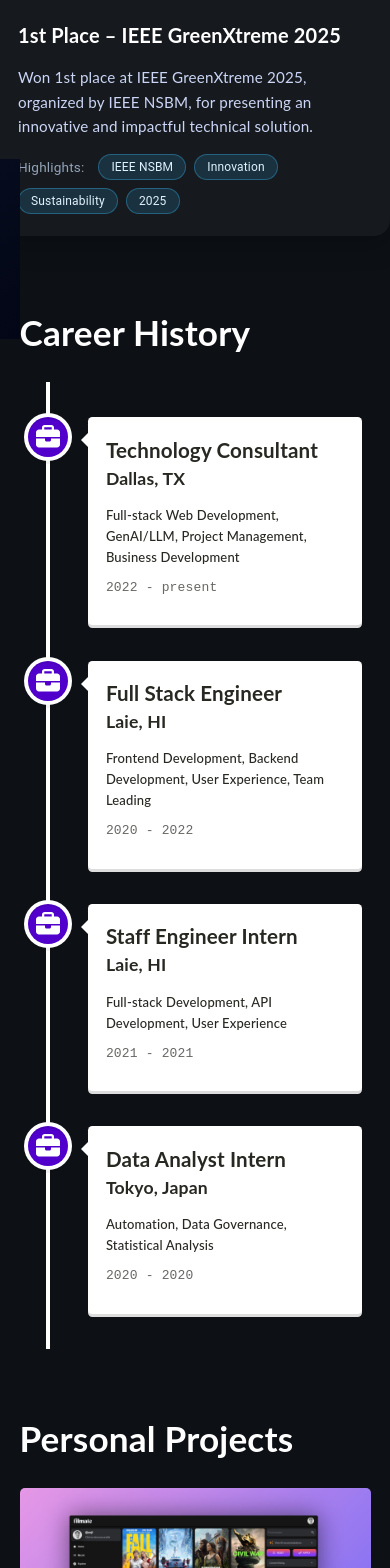
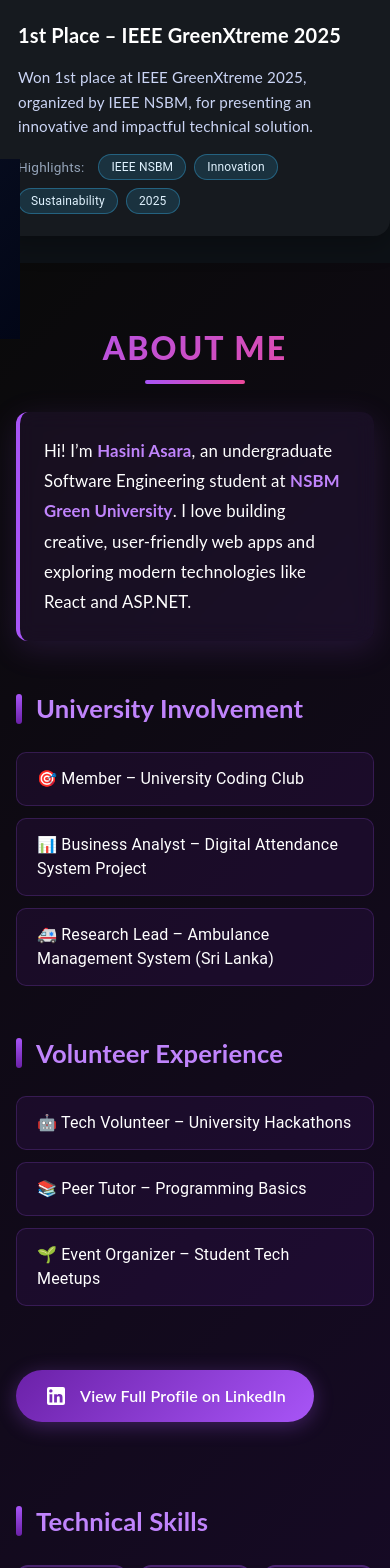
Before and after one commit to mhasara/Portfolio, a React (Create React App) app: page / in a window 390 px wide. Shown: the part 2276-3844 px from the top of the page. Built offline with nearby package versions, Linux system fonts and the light colour scheme.

Commit message:
add About component and update Navigation; remove Timeline reference

```diff
--- a/src/App.tsx
+++ b/src/App.tsx
@@ -1,12 +1,13 @@
 import React, {useState, useEffect} from "react";
 import {
   Main,
-  Timeline,
+
   Project,
   Contact,
   Navigation,
   Footer,
   Achievements,
+  About,
 } from "./components";
 import FadeIn from './components/FadeIn';
 import './index.scss';
@@ -32,7 +33,7 @@
         <FadeIn transitionDuration={700}>
             <Main/>
             <Achievements/>
-            <Timeline/>
+            <About/>
             <Project/>
             <Contact/>
         </FadeIn>
--- /dev/null
+++ b/src/assets/styles/about.scss
@@ -0,0 +1,319 @@
+.about-container {
+  max-width: 1200px;
+  margin: 0 auto;
+  padding: 80px 24px;
+  background: linear-gradient(135deg, #0a0a0a 0%, #1a0a2e 100%);
+  color: #ffffff;
+  min-height: 100vh;
+
+  h1 {
+    font-size: 3.5rem;
+    font-weight: 800;
+    text-align: center;
+    margin-bottom: 40px;
+    background: linear-gradient(135deg, #a855f7 0%, #ec4899 100%);
+    -webkit-background-clip: text;
+    -webkit-text-fill-color: transparent;
+    background-clip: text;
+    text-transform: uppercase;
+    letter-spacing: 2px;
+    position: relative;
+
+    &::after {
+      content: '';
+      position: absolute;
+      bottom: -12px;
+      left: 50%;
+      transform: translateX(-50%);
+      width: 100px;
+      height: 4px;
+      background: linear-gradient(90deg, #a855f7, #ec4899);
+      border-radius: 2px;
+    }
+  }
+
+  h2 {
+    font-size: 2rem;
+    font-weight: 700;
+    margin: 48px 0 24px;
+    color: #c084fc;
+    position: relative;
+    padding-left: 20px;
+
+    &::before {
+      content: '';
+      position: absolute;
+      left: 0;
+      top: 50%;
+      transform: translateY(-50%);
+      width: 6px;
+      height: 30px;
+      background: linear-gradient(180deg, #a855f7, #6b21a8);
+      border-radius: 3px;
+    }
+  }
+
+  .about-intro {
+    font-size: 1.2rem;
+    line-height: 1.8;
+    margin-bottom: 40px;
+    padding: 32px;
+    background: rgba(168, 85, 247, 0.08);
+    border-left: 4px solid #a855f7;
+    border-radius: 12px;
+    backdrop-filter: blur(10px);
+    box-shadow: 0 8px 32px rgba(168, 85, 247, 0.15);
+
+    strong {
+      color: #c084fc;
+      font-weight: 700;
+    }
+  }
+
+  .about-list {
+    list-style: none;
+    padding: 0;
+    margin: 0 0 32px;
+
+    li {
+      font-size: 1.1rem;
+      padding: 16px 24px;
+      margin: 12px 0;
+      background: rgba(107, 33, 168, 0.12);
+      border-radius: 10px;
+      border: 1px solid rgba(168, 85, 247, 0.2);
+      transition: all 0.3s ease;
+      position: relative;
+      overflow: hidden;
+
+      &::before {
+        content: '';
+        position: absolute;
+        left: 0;
+        top: 0;
+        height: 100%;
+        width: 0;
+        background: linear-gradient(90deg, rgba(168, 85, 247, 0.2), transparent);
+        transition: width 0.3s ease;
+      }
+
+      &:hover {
+        background: rgba(107, 33, 168, 0.2);
+        border-color: #a855f7;
+        transform: translateX(8px);
+        box-shadow: 0 4px 16px rgba(168, 85, 247, 0.25);
+
+        &::before {
+          width: 100%;
+        }
+      }
+    }
+  }
+
+  .linkedin-btn {
+    display: inline-flex;
+    align-items: center;
+    gap: 12px;
+    padding: 16px 32px;
+    margin: 32px 0;
+    background: linear-gradient(135deg, #6b21a8 0%, #a855f7 100%);
+    color: #ffffff;
+    text-decoration: none;
+    border-radius: 50px;
+    font-weight: 600;
+    font-size: 1.1rem;
+    transition: all 0.3s ease;
+    box-shadow: 0 4px 20px rgba(168, 85, 247, 0.3);
+    position: relative;
+    overflow: hidden;
+
+    &::before {
+      content: '';
+      position: absolute;
+      top: 0;
+      left: -100%;
+      width: 100%;
+      height: 100%;
+      background: linear-gradient(90deg, transparent, rgba(255, 255, 255, 0.2), transparent);
+      transition: left 0.5s ease;
+    }
+
+    &:hover {
+      transform: translateY(-3px);
+      box-shadow: 0 8px 30px rgba(168, 85, 247, 0.5);
+
+      &::before {
+        left: 100%;
+      }
+    }
+
+    &:active {
+      transform: translateY(-1px);
+    }
+  }
+
+  .skills-grid {
+    display: grid;
+    grid-template-columns: repeat(auto-fit, minmax(140px, 1fr));
+    gap: 16px;
+    margin-bottom: 40px;
+
+    .skill-chip {
+      padding: 14px 20px;
+      background: rgba(168, 85, 247, 0.1);
+      border: 2px solid rgba(168, 85, 247, 0.3);
+      border-radius: 12px;
+      text-align: center;
+      font-weight: 600;
+      font-size: 1rem;
+      color: #e9d5ff;
+      transition: all 0.3s ease;
+      cursor: default;
+      position: relative;
+      overflow: hidden;
+
+      &::before {
+        content: '';
+        position: absolute;
+        top: 0;
+        left: 0;
+        width: 100%;
+        height: 100%;
+        background: linear-gradient(135deg, #a855f7, #6b21a8);
+        opacity: 0;
+        transition: opacity 0.3s ease;
+        z-index: -1;
+      }
+
+      &:hover {
+        border-color: #a855f7;
+        color: #ffffff;
+        transform: translateY(-4px);
+        box-shadow: 0 8px 20px rgba(168, 85, 247, 0.4);
+
+        &::before {
+          opacity: 1;
+        }
+      }
+    }
+  }
+
+  .language-section {
+    display: flex;
+    flex-direction: column;
+    gap: 24px;
+    margin-bottom: 40px;
+
+    .language-item {
+      .language-name {
+        display: block;
+        font-size: 1.1rem;
+        font-weight: 600;
+        color: #e9d5ff;
+        margin-bottom: 10px;
+      }
+
+      .language-bar {
+        width: 100%;
+        height: 14px;
+        background: rgba(107, 33, 168, 0.2);
+        border-radius: 10px;
+        overflow: hidden;
+        position: relative;
+        box-shadow: inset 0 2px 4px rgba(0, 0, 0, 0.3);
+
+        .language-fill {
+          height: 100%;
+          background: linear-gradient(90deg, #6b21a8 0%, #a855f7 50%, #c084fc 100%);
+          border-radius: 10px;
+          transition: width 1s ease-out;
+          position: relative;
+          animation: shimmer 2s infinite;
+
+          &::after {
+            content: '';
+            position: absolute;
+            top: 0;
+            right: 0;
+            bottom: 0;
+            left: 0;
+            background: linear-gradient(90deg, transparent, rgba(255, 255, 255, 0.3), transparent);
+            animation: slide 2s infinite;
+          }
+        }
+      }
+    }
+  }
+}
+
+@keyframes shimmer {
+  0%, 100% {
+    opacity: 1;
+  }
+  50% {
+    opacity: 0.8;
+  }
+}
+
+@keyframes slide {
+  0% {
+    transform: translateX(-100%);
+  }
+  100% {
+    transform: translateX(100%);
+  }
+}
+
+// Responsive Design
+@media (max-width: 768px) {
+  .about-container {
+    padding: 60px 20px;
+
+    h1 {
+      font-size: 2.5rem;
+    }
+
+    h2 {
+      font-size: 1.6rem;
+    }
+
+    .about-intro {
+      font-size: 1.05rem;
+      padding: 24px;
+    }
+
+    .about-list li {
+      font-size: 1rem;
+      padding: 14px 20px;
+    }
+
+    .linkedin-btn {
+      font-size: 1rem;
+      padding: 14px 28px;
+    }
+
+    .skills-grid {
+      grid-template-columns: repeat(auto-fit, minmax(120px, 1fr));
+      gap: 12px;
+
+      .skill-chip {
+        padding: 12px 16px;
+        font-size: 0.95rem;
+      }
+    }
+  }
+}
+
+@media (max-width: 480px) {
+  .about-container {
+    padding: 40px 16px;
+
+    h1 {
+      font-size: 2rem;
+    }
+
+    .skills-grid {
+      grid-template-columns: repeat(auto-fit, minmax(100px, 1fr));
+    }
+  }
+}
--- a/src/components/Navigation.tsx
+++ b/src/components/Navigation.tsx
@@ -20,7 +20,7 @@
 const drawerWidth = 240;
 const navItems = [
   ['Achievements', 'achievements'],
-  ['History', 'history'],
+  ['About', 'about'],
   ['Projects', 'projects'],
   ['Contact', 'contact']
 ];
--- /dev/null
+++ b/src/components/about.tsx
@@ -0,0 +1,83 @@
+import React from "react";
+import "../assets/styles/about.scss";
+import LinkedInIcon from "@mui/icons-material/LinkedIn";
+
+const techSkills = [
+  "HTML", "CSS", "JavaScript", "React", "Python", "Java",
+  "C", "C#", "ASP.NET", "SQL", "Git", "UI/UX Design"
+];
+
+const languageSkills = [
+  { name: "Sinhala", level: 100 },
+  { name: "English", level: 85 },
+  { name: "Tamil", level: 45 },
+];
+
+const About = () => {
+  return (
+    <div className="about-container" id="about">
+      <h1>About Me</h1>
+
+      {/* 👤 Intro */}
+      <p className="about-intro">
+        Hi! I’m <strong>Hasini Asara</strong>, an undergraduate Software Engineering student
+        at <strong>NSBM Green University</strong>. I love building creative,
+        user-friendly web apps and exploring modern technologies like React and ASP.NET.
+      </p>
+
+      {/* 🏫 Positions */}
+      <h2>University Involvement</h2>
+      <ul className="about-list">
+        <li>🎯 Member – University Coding Club</li>
+        <li>📊 Business Analyst – Digital Attendance System Project</li>
+        <li>🚑 Research Lead – Ambulance Management System (Sri Lanka)</li>
+      </ul>
+
+      {/* 🤝 Volunteer */}
+      <h2>Volunteer Experience</h2>
+      <ul className="about-list">
+        <li>🤖 Tech Volunteer – University Hackathons</li>
+        <li>📚 Peer Tutor – Programming Basics</li>
+        <li>🌱 Event Organizer – Student Tech Meetups</li>
+      </ul>
+
+      {/* 🔗 LinkedIn */}
+      <a
+        className="linkedin-btn"
+        href="https://www.linkedin.com/in/hasini-asara-60a5362a6"
+        target="_blank"
+        rel="noreferrer"
+      >
+        <LinkedInIcon /> View Full Profile on LinkedIn
+      </a>
+
+      {/* 💻 Tech Skills */}
+      <h2>Technical Skills</h2>
+      <div className="skills-grid">
+        {techSkills.map((skill, index) => (
+          <span key={index} className="skill-chip">
+            {skill}
+          </span>
+        ))}
+      </div>
+
+      {/* 🌍 Language Skills */}
+      <h2>Language Skills</h2>
+      <div className="language-section">
+        {languageSkills.map((lang, index) => (
+          <div key={index} className="language-item">
+            <span className="language-name">{lang.name}</span>
+            <div className="language-bar">
+              <div
+                className="language-fill"
+                style={{ width: `${lang.level}%` }}
+              ></div>
+            </div>
+          </div>
+        ))}
+      </div>
+    </div>
+  );
+};
+
+export default About;
--- a/src/components/index.js
+++ b/src/components/index.js
@@ -4,4 +4,4 @@
 export { default as Main } from "./Main";
 export { default as Navigation } from "./Navigation";
 export { default as Project } from "./Project";
-export { default as Timeline } from "./Timeline";
+export { default as About } from "./about";
```
